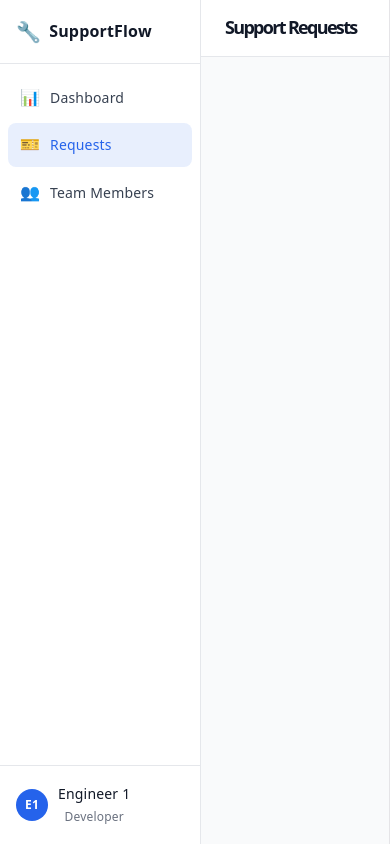
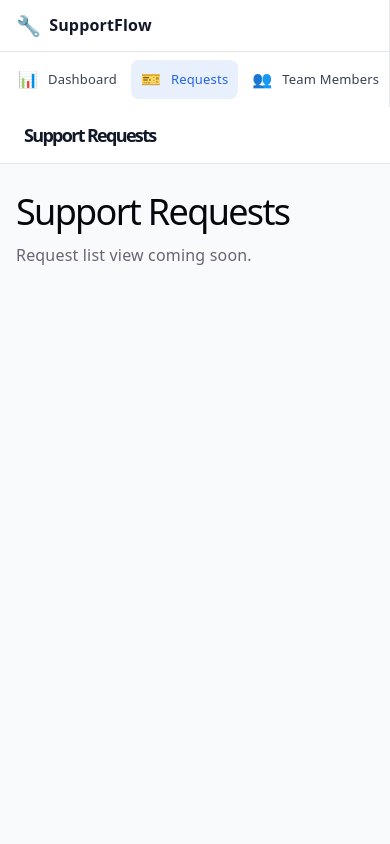
Before and after one commit to Jichuta/support-flow, a Vue app in the folder frontend/: page /requests in a window 390 px wide. Built offline with nearby package versions, Linux system fonts and the light colour scheme.

Commit message:
feat(frontend): implement Dashboard view

```diff
--- a/frontend/src/components/layout/AppLayout.vue
+++ b/frontend/src/components/layout/AppLayout.vue
@@ -8,7 +8,7 @@
         </template>
       </AppTopBar>
       <main class="app-content">
-        <slot />
+        <RouterView />
       </main>
     </div>
   </div>
@@ -16,7 +16,7 @@
 
 <script setup>
 import { computed } from 'vue'
-import { useRoute } from 'vue-router'
+import { RouterView, useRoute } from 'vue-router'
 import AppSidebar from '@/components/layout/AppSidebar.vue'
 import AppTopBar from '@/components/layout/AppTopBar.vue'
 
@@ -53,4 +53,10 @@ const pageTitle = computed(() => {
   padding: 24px;
   background: #f9fafb;
 }
+
+@media (max-width: 768px) {
+  .app-layout { flex-direction: column; }
+  .app-main { margin-left: 0; min-width: 0; }
+  .app-content { padding: 16px; }
+}
 </style>
--- a/frontend/src/components/layout/AppSidebar.vue
+++ b/frontend/src/components/layout/AppSidebar.vue
@@ -129,4 +129,13 @@
   font-size: 12px;
   color: #6b7280;
 }
+
+@media (max-width: 768px) {
+  .sidebar { position: static; width: 100%; height: auto; min-height: 0; box-sizing: border-box; }
+  .sidebar-logo { padding: 14px 16px; }
+  .sidebar-nav { flex: initial; flex-direction: row; gap: 4px; overflow-x: auto; padding: 8px; }
+  .nav-item { flex: 0 0 auto; padding: 8px 10px; }
+  .nav-label { font-size: 13px; }
+  .sidebar-footer { display: none; }
+}
 </style>
--- a/frontend/src/style.css
+++ b/frontend/src/style.css
@@ -52,6 +52,8 @@
 
 body {
   margin: 0;
+  min-width: 320px;
+  background: #f9fafb;
 }
 
 h1,
@@ -157,14 +159,11 @@ code {
 }
 
 #app {
-  width: 1126px;
-  max-width: 100%;
-  margin: 0 auto;
-  text-align: center;
-  border-inline: 1px solid var(--border);
-  min-height: 100svh;
-  display: flex;
-  flex-direction: column;
+  width: 100%;
+  min-height: 100vh;
+  margin: 0;
+  text-align: initial;
+  border: 0;
   box-sizing: border-box;
 }
 
```
Also changed, not shown: frontend/src/views/Dashboard.vue (+36 -4 lines), 1 other file (tests, documents, lock files or other folders).
